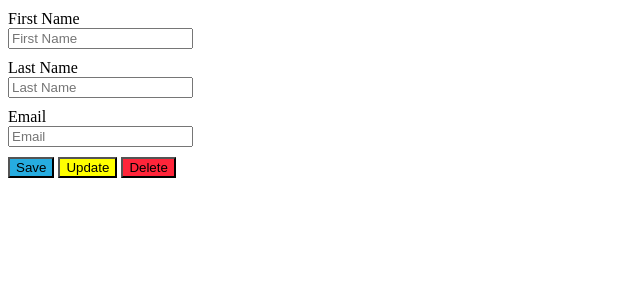
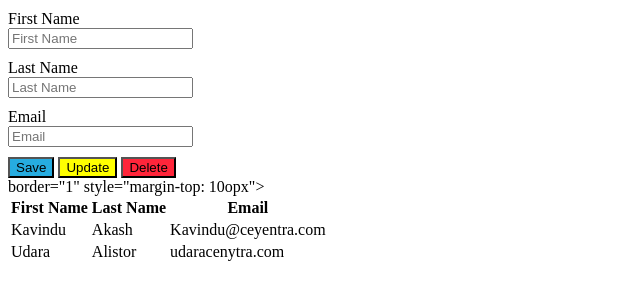
Before and after one commit to Dmlehan/HTML_CSS_JS_BOOSSTRAP_JQUERY_LIBRIES_pracitce_with_BestChallengers, a plain HTML site: page Testing/JS/15_js_eventlistners.html in a window 1280 px wide. Shown: the whole page, without its empty margins (0-640 px from the left). Drawn offline with Linux system fonts and the light colour scheme.

Commit message:
JS_daily_Practise(3/25/2025) getElementBy Id (fname,lname,email)

```diff
--- a/Testing/JS/15_js_eventlistners.html
+++ b/Testing/JS/15_js_eventlistners.html
@@ -30,8 +30,35 @@
     </div>
 
 </form>
+<table> border="1" style="margin-top: 10opx">
+    <thead>
+    <th> First Name</th>
+    <th>Last Name</th>
+    <th>Email</th>
+    </thead>
+    <tbody id="tbody">
+    <tr>
+        <td>Kavindu</td>
+        <td>Akash</td>
+        <td>Kavindu@ceyentra.com</td>
+    </tr>
+    <tr>
+        <td>Udara</td>
+        <td>Alistor</td>
+        <td>udaracenytra.com</td>
+    </tr>
+    </tbody>
+</table>
 
+ <div id="box"></div>
 
-
+<script>
+    // click event listener
+document.getElementById("save").addEventListener('click',function(){
+    let fname=document.getElementById("fname").value;
+    let lname=document.getElementById("lname").value;
+    let email=document.getElementById("email").value;
+})
+</script>
 </body>
 </html>
```
